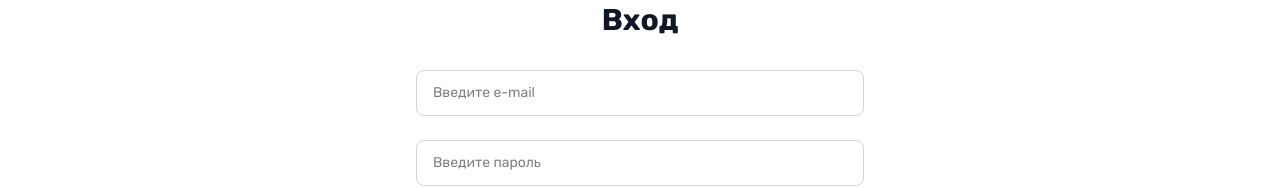
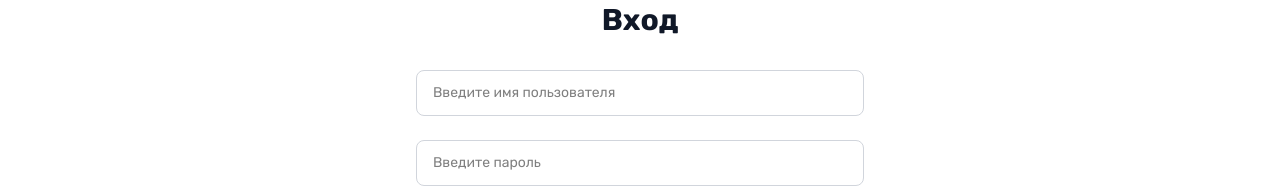
Before and after one commit to vgbhj/SKAT, a Vue app in the folder frontend/: page /login in a window 1280 px wide. Shown: the part 336-524 px from the top of the page. Built offline with nearby package versions, Linux system fonts and the light colour scheme.

Commit message:
Add login and back linked

```diff
--- a/frontend/src/views/LoginView.vue
+++ b/frontend/src/views/LoginView.vue
@@ -1,15 +1,38 @@
 <script setup>
 import { ref } from 'vue'
+import { useRouter } from 'vue-router'
 
-const email = ref('')
+const router = useRouter()
+const username = ref('')
 const password = ref('')
+const error = ref('')
 
-const handleSubmit = () => {
-  // Add your login logic here
-  console.log('Form submitted:', {
-    email: email.value,
-    password: password.value
-  })
+const handleSubmit = async () => {
+  try {
+    const formData = new URLSearchParams()
+    formData.append('username', username.value)
+    formData.append('password', password.value)
+
+    const response = await fetch('/login', {
+      method: 'POST',
+      credentials: 'include',
+      headers: {
+        'accept': 'application/json',
+        'Content-Type': 'application/x-www-form-urlencoded'
+      },
+      body: formData
+    })
+
+    if (response.ok) {
+      router.push('/')
+    } else {
+      const data = await response.json()
+      error.value = data.message || 'Ошибка входа'
+    }
+  } catch (err) {
+    error.value = 'Ошибка сервера'
+    console.error('Login error:', err)
+  }
 }
 </script>
 
@@ -22,15 +45,20 @@ const handleSubmit = () => {
           <h1 class="text-3xl font-bold text-gray-900">Вход</h1>
         </div>
 
+        <!-- Error message -->
+        <div v-if="error" class="mb-4 text-red-500 text-center">
+          {{ error }}
+        </div>
+
         <!-- Form -->
         <form @submit.prevent="handleSubmit" class="space-y-6">
-          <!-- Email field -->
+          <!-- Username field -->
           <div>
             <input
-              v-model="email"
-              type="email"
+              v-model="username"
+              type="text"
               required
-              placeholder="Введите e-mail"
+              placeholder="Введите имя пользователя"
               class="w-full rounded-lg border border-gray-300 px-4 py-3 text-sm focus:border-blue_main focus:outline-none focus:ring-1 focus:ring-blue_main"
             />
           </div>
```
Also changed, not shown: 1 other file (tests, documents, lock files or other folders).
